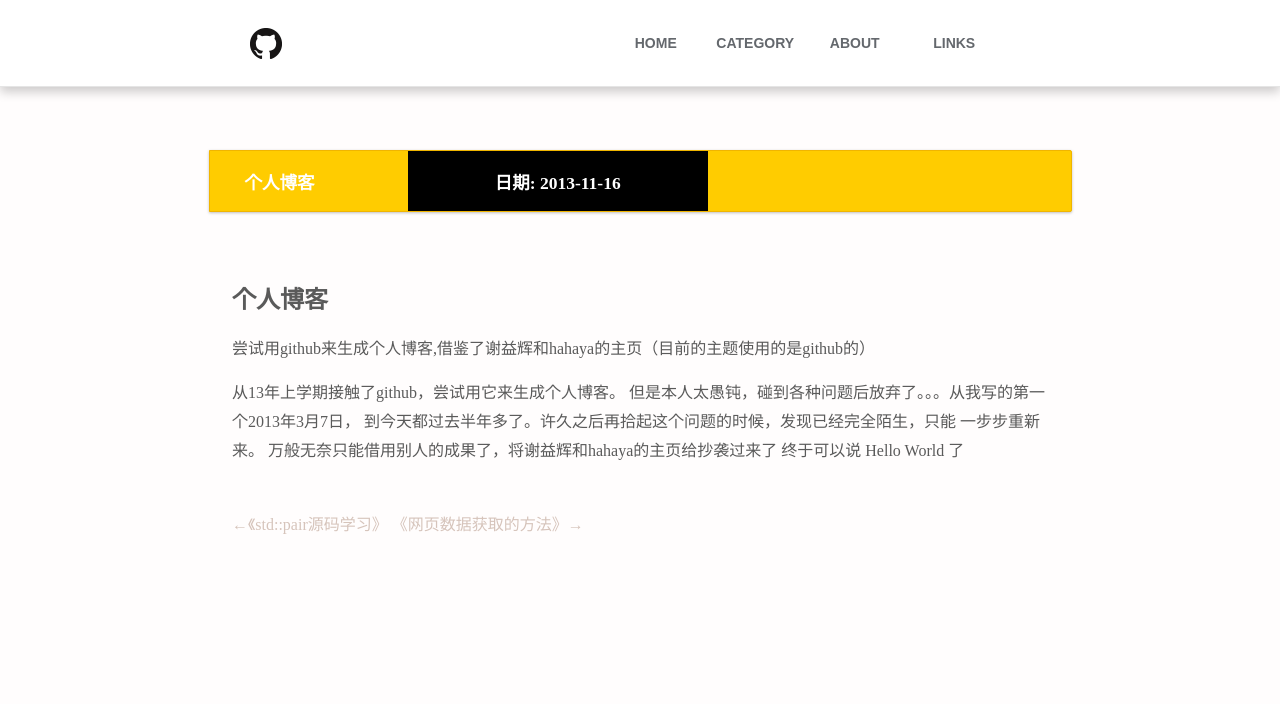
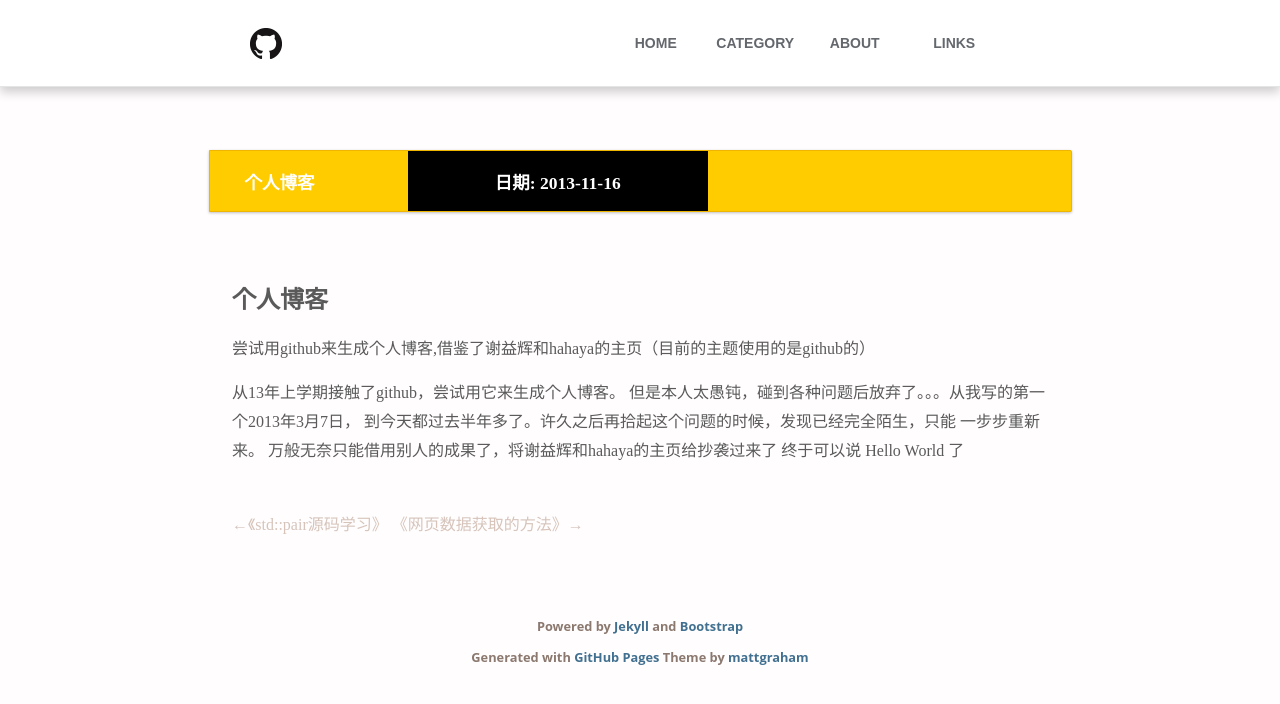
Before and after one commit to wumin722/wumin722.github.com, a Jekyll site: the page built from _posts/2013-11-16-github-page.md, in a window 1280 px wide. Shown: the top 704 px of the page. Built offline with Jekyll 4.4.1, drawn with Linux system fonts in a browser that asks for light colours; nearby versions of some CDN libraries; Markdown is read by kramdown in place of the engine named in the settings.

Commit message:
change theme

```diff
--- a/_layouts/post.html
+++ b/_layouts/post.html
@@ -53,7 +53,33 @@
 	<hr />
 </article>
 
+	<div class="clear">
+		<footer class="footer container">
+			<p >
+			Powered by <a href="https://github.com/mojombo/jekyll" target="_blank">Jekyll</a>
+			and <a href="https://github.com/twbs/bootstrap/" target="_blank">Bootstrap</a></p>
+			<p>Generated with <a href="http://pages.github.com">GitHub Pages</a> Theme by <a href="https://twitter.com/michigangraham">mattgraham</a></p>
+		</footer>
+	</div>
+		<!--/footer end-->
 
-
+<script src="/js/headroom-min.js"></script>
 <script src="/js/jquery-min.js"></script>
 <script src="/js/r-highlight.js"></script>
+<script>
+(function() {
+    var header = new Headroom(document.querySelector("#header"), {
+        tolerance: 5,
+        offset : 205,
+        classes: {
+          initial: "animated",
+          pinned: "slideDown",
+          unpinned: "slideUp"
+        }
+    });
+    header.init();
+}());
+</script>
+<script src="http://cdn.bootcss.com/jquery/1.10.2/jquery.min.js"></script>
+</body>
+</html>
```
